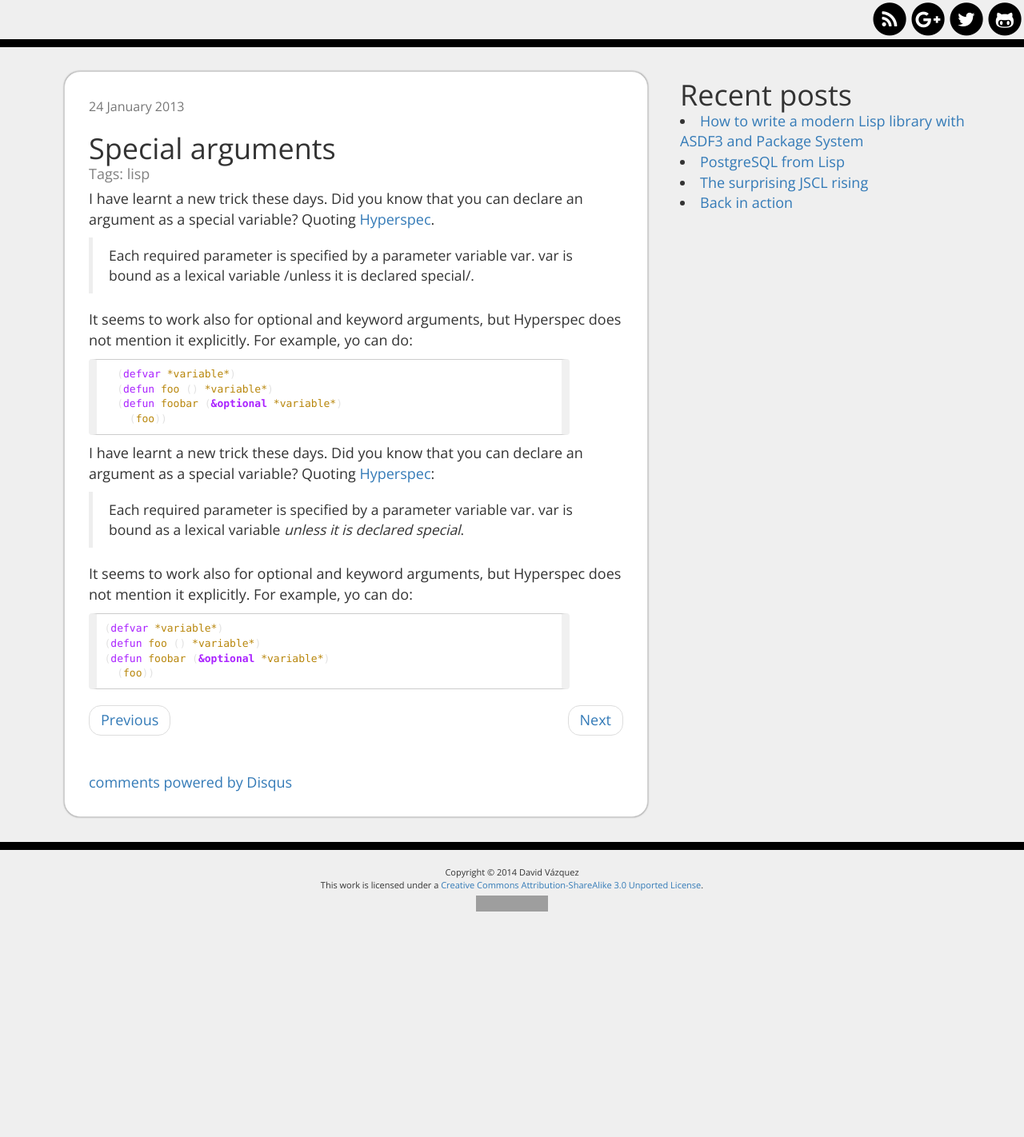
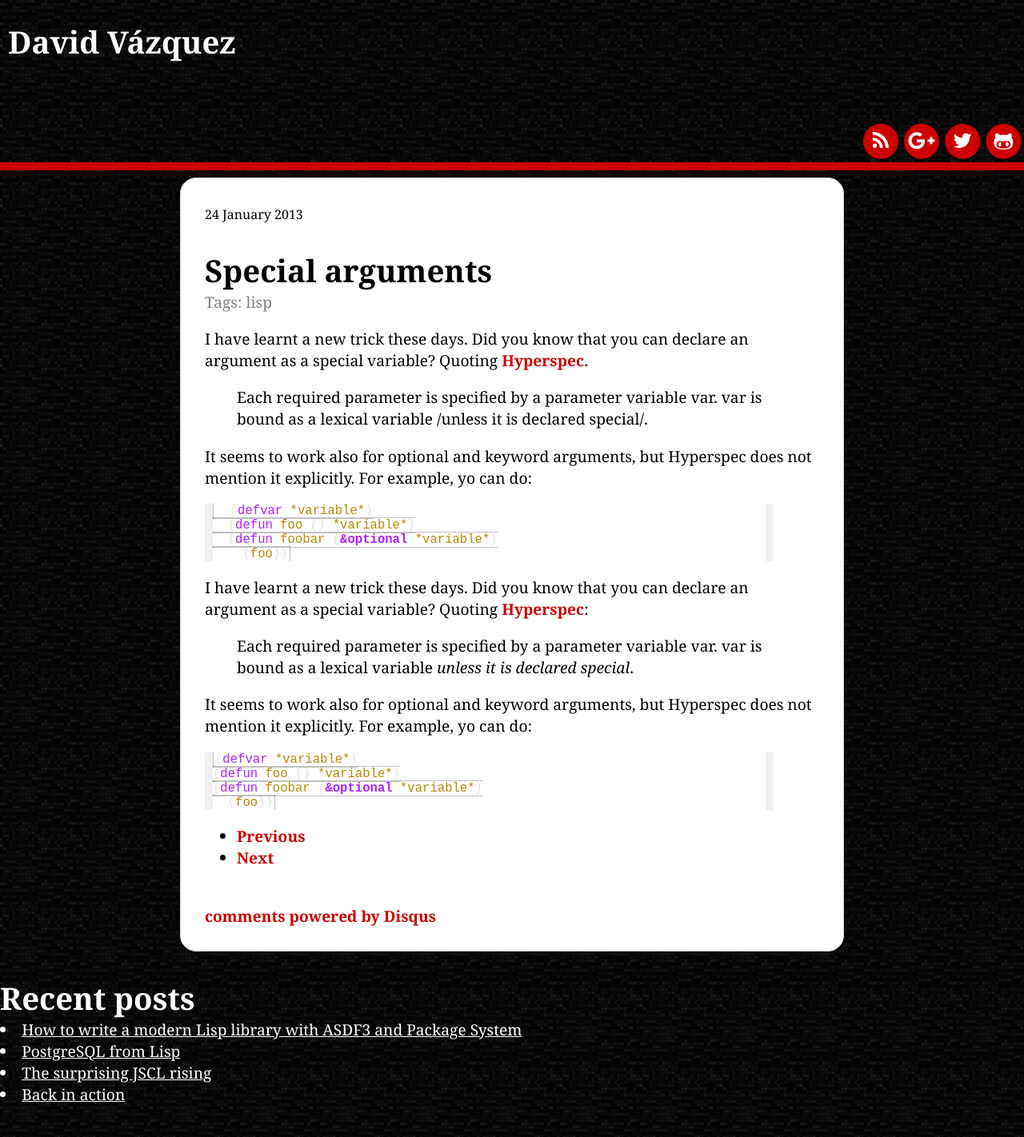
Before and after one commit to davazp/davazp.github.io, a Jekyll site: the page built from _posts/2013-01-24-Special-arguments.md, in a window 1280 px wide. Shown: the whole page at 80% size. Built offline with Jekyll 4.4.1, drawn with Linux system fonts in a browser that asks for light colours; nearby versions of some CDN libraries; Markdown is read by kramdown in place of the engine named in the settings; comment, search, counter and statistics services are not loaded; before the commit the page ends 1180 px from its top, so only the background shows below that; grey boxes are pictures that could not be loaded.

Commit message:
WIP: CSS Style

```diff
--- a/_includes/footer.html
+++ /dev/null
@@ -1,13 +0,0 @@
-<hr class="blockseparator">
-
-<div class="license text-center">
-  Copyright &copy; 2014 David Vázquez<br />
-  This work is licensed under a <a rel="license"
-  href="http://creativecommons.org/licenses/by-sa/3.0/deed.en_US">Creative
-  Commons Attribution-ShareAlike 3.0 Unported License</a>.<br />
-   <a rel="license"
-  href="http://creativecommons.org/licenses/by-sa/3.0/deed.en_US"><img alt="Creative
-  Commons License" style="border-width:0"
-  src="http://i.creativecommons.org/l/by-sa/3.0/88x31.png"
-  /></a><br />
-</div>
--- a/_includes/head.html
+++ b/_includes/head.html
@@ -1,7 +1,6 @@
 <head>
   <meta charset="utf-8">
-  <link href="http://fonts.googleapis.com/css?family=Open+Sans:400,700" rel="stylesheet" type='text/css'>
-  <link rel="stylesheet" href="https://maxcdn.bootstrapcdn.com/bootstrap/3.3.1/css/bootstrap.min.css">
+  <!-- <link rel="stylesheet" href="https://maxcdn.bootstrapcdn.com/bootstrap/3.3.1/css/bootstrap.min.css"> -->
   <link href="//maxcdn.bootstrapcdn.com/font-awesome/4.2.0/css/font-awesome.min.css" rel="stylesheet">
   <link href="/feeds/atom.xml" type="application/atom+xml" rel="alternate" title="Sitewide ATOM Feed">
   <link href="/css/custom.css" rel="stylesheet" media="screen">
--- a/_includes/navbar.html
+++ b/_includes/navbar.html
@@ -1,28 +1,4 @@
-
-<!-- <nav class="navbar navbar-default" role="navigation"> -->
-<!--   <div class="container-fluid"> -->
-<!--     <\!-- Brand and toggle get grouped for better mobile display -\-> -->
-<!--     <div class="navbar-header"> -->
-<!--       <button type="button" class="navbar-toggle collapsed" data-toggle="collapse" data-target="#bs-example-navbar-collapse-1"> -->
-<!--         <span class="sr-only">Toggle navigation</span> -->
-<!--         <span class="icon-bar"></span> -->
-<!--         <span class="icon-bar"></span> -->
-<!--         <span class="icon-bar"></span> -->
-<!--       </button> -->
-<!--       <a class="navbar-brand" href="#">David Vázquez</a> -->
-<!--     </div> -->
-
-<!--     <\!-- Collect the nav links, forms, and other content for toggling -\-> -->
-<!--     <div class="collapse navbar-collapse" id="bs-example-navbar-collapse-1"> -->
-<!--       <ul class="nav navbar-nav"> -->
-<!--         <li{% if page.url == "/index.html" %} class="active"{% endif %}><a href="/">Home</a></li> -->
-<!--         <li{% if page.url == "/archive.html" %} class="active"{% endif %}><a href="/archive.html">Archive</a></li> -->
-<!--         <li{% if page.url == "/about.html" %} class="active"{% endif %}><a href="/about.html">About</a></li> -->
-<!--       </ul> -->
-<!--     </div><\!-- /.navbar-collapse -\-> -->
-
-<!--   </div><\!-- /.container-fluid -\-> -->
-<!-- </nav> -->
+<h1>David Vázquez</h1>
 
 <div class="social-media">
   <a href="https://github.com/davazp">
--- a/_layouts/article.html
+++ b/_layouts/article.html
@@ -3,14 +3,12 @@
   {% include head.html %}
   <body>
     {% include navbar.html %}
-    <div class="container">
+    <div class="container-fluid">
       <div class="content">
         <span class="datepost text-muted">{{ page.date | date: "%d %B %Y"}}</span>
         <h2>{{ page.title }}</h2>
         {{ content }}
       </div>
-
-      {% include footer.html %}
     </div>
     {% include footscripts.html %}
   </body>
--- a/_layouts/default.html
+++ b/_layouts/default.html
@@ -3,12 +3,12 @@
   {% include head.html %}
   <body>
     {% include navbar.html %}
-    <div class="container">
+    <div class="container-fluid">
       <div class="content">
         {{ content }}
       </div>
     </div>
-    {% include footer.html %}
+
     {% include footscripts.html %}
   </body>
 </html>
--- a/_layouts/post.html
+++ b/_layouts/post.html
@@ -4,9 +4,9 @@
   <body>
     {% include navbar.html %}
 
-    <div class="container">
+    <div class="container-fluid">
       <div class="row">
-        <div class="col-md-8">
+        <div class="col-md-8 col-md-offset-2">
           <div class="post content">
             <span class="datepost text-muted">{{ page.date | date: "%d %B %Y"}}</span>
 
@@ -39,15 +39,13 @@
           </div>
         </div>
 
-        <div class="col-md-4">
+        <div class="col-md-2">
           {% include sidebar.html %}
         </div>
 
       </div>
     </div>
 
-    {% include footer.html %}
-
     {% include footscripts.html %}
   </body>
 </html>
--- a/css/custom.css
+++ b/css/custom.css
@@ -2,9 +2,32 @@
 
 body {
     padding-bottom: 40px;
-    font-family: 'Open Sans', sans-serif;
-    font-size: 1.8em;
-    background: #efefef;
+    font-family: Georgia, Times;
+    font-size: 1.2em;
+    background: #202020;
+    margin: 0;
+    color: white;
+    background-color: #000000;
+    background-image: url(/img/3px-tile.png);
+    /* This is mostly intended for prototyping; please download the pattern and re-host for production environments. Thank you! */
+}
+
+a {
+    color: inherit;
+}
+
+code {
+    border: 1px dotted gray;
+    padding: 0 2px;
+    /* background-color: #fcfcfc; */
+}
+
+
+h1 {
+    color: white;
+    padding-left: 10px;
+    background: #00;
+    height: 100px;
 }
 
 h1 a, h1 a:hover {
@@ -24,13 +47,10 @@ h1 a, h1 a:hover {
     margin: 30px 0;
 }
 
-.license { font-size: 11px; text-align: center; }
-.license img { margin-top: 5px; }
-
 .content { margin-bottom: 50px; }
 
 .content img {
-    width: 100%;
+    max-width: 100%;
     margin-top: 10px;
     margin-bottom: 30px;
     display:block;
@@ -73,6 +93,7 @@ h3 { margin-bottom: 0px; font-size: 140%; }
 
 
 .post {
+    color: black;
     border: 1px solid lightGray;
     padding: 10px;
     background-color: white;
@@ -81,8 +102,16 @@ h3 { margin-bottom: 0px; font-size: 140%; }
     -webkit-box-shadow: 0 0 2px 0 rgba(0,0,0,0.5);
     -moz-box-shadow: 0 0 2px 0 rgba(0,0,0,0.5);
     box-shadow: 0 0 2px 0 rgba(0,0,0,0.5);
-    margin: 10px;
+    margin: 0 auto;
+    width: 60%;
 }
+
+.post a {
+    color: #c00;
+    text-decoration: none;
+    font-weight: bold;
+}
+
 
 .sidebar .sidebar-post a {
     overflow: hidden;
@@ -93,14 +122,15 @@ h3 { margin-bottom: 0px; font-size: 140%; }
 .blockseparator {
     width: 100%;
     height: 10px;
-    background: black;
+    background: #c00;
+    border: none;
 }
 
 
 .social-media a {
     float: right;
     text-decoration: none;
-    color: black;
+    color: #c00;
 }
 
 .social-media a:hover {
```
Also changed, not shown: img/3px-tile.png (added).
